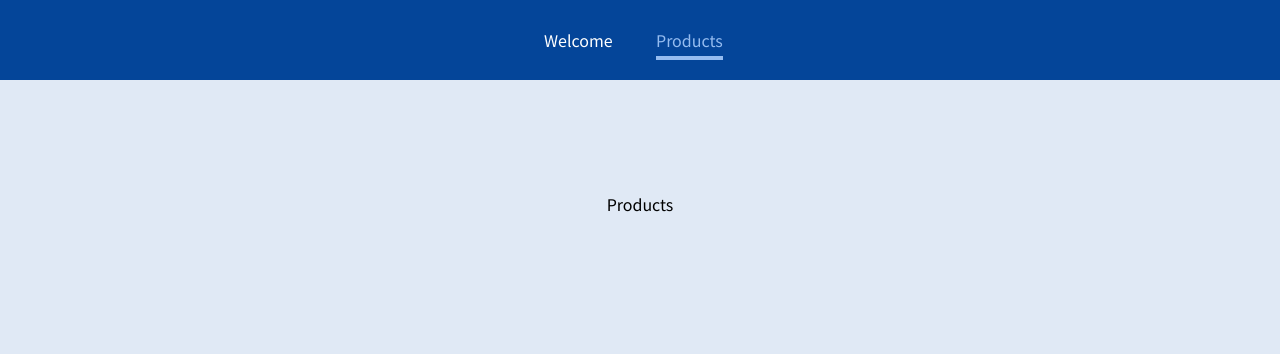
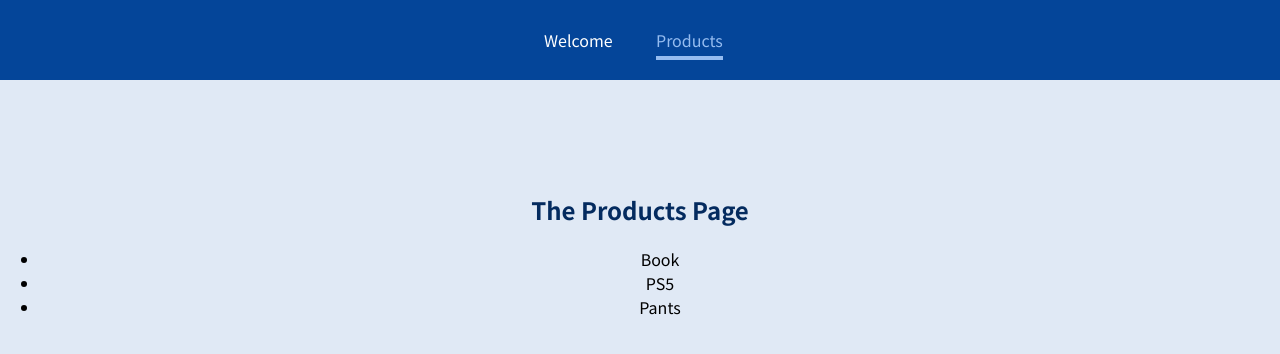
Before and after one commit to Loveday-Alfred/myReactJourney, a React (Create React App) app in the folder routing-routing/: page /products in a window 1280 px wide. Shown: the top 354 px of the page. Built offline with nearby package versions, Linux system fonts and the light colour scheme.

Commit message:
adding dynamic routes

```diff
--- a/routing-routing/src/App.js
+++ b/routing-routing/src/App.js
@@ -3,6 +3,7 @@ import { Route } from 'react-router-dom';
 import Welcome from './pages/Welcome';
 import Products from './pages/Products';
 import Header from './components/Header';
+import ProductDetails from './pages/ProductDetails';
 
 const App = () => {
   return (
@@ -11,6 +12,7 @@ const App = () => {
       <main>
         <Route path="/welcome"><Welcome /></Route>
         <Route path="/products"><Products /></Route>
+        <Route path="/product-detail/:productId"><ProductDetails /></Route>
       </main>
     </diV>
   );
--- /dev/null
+++ b/routing-routing/src/pages/ProductDetails.js
@@ -0,0 +1,9 @@
+const ProductDetails = () => {
+    return (
+        <section>
+            <h1>Product Details</h1>
+        </section>
+    )
+}
+
+export default ProductDetails;
--- a/routing-routing/src/pages/Products.js
+++ b/routing-routing/src/pages/Products.js
@@ -1,8 +1,13 @@
 const Products = () => {
     return (
-        <div>
-            Products
-        </div>
+        <section>
+          <h1>The Products Page</h1>
+          <ul>
+            <li>Book</li>
+            <li>PS5</li>
+            <li>Pants</li>
+          </ul>
+        </section>
     )
 }
 
```
